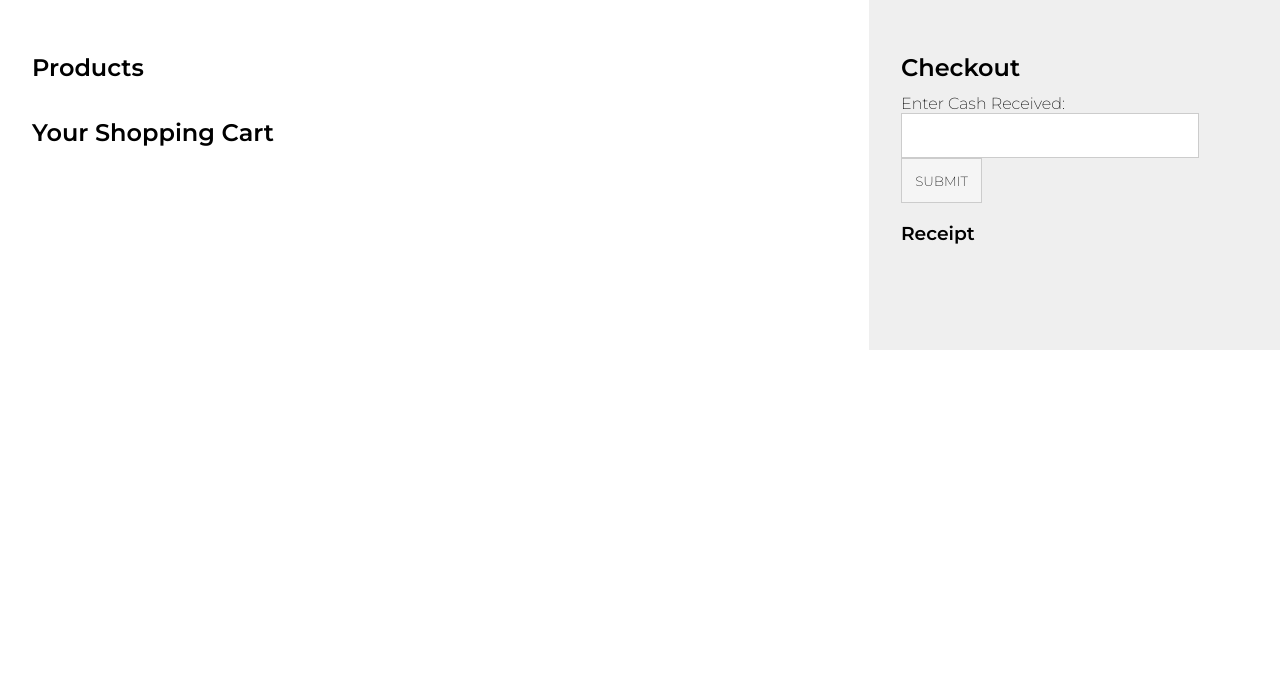
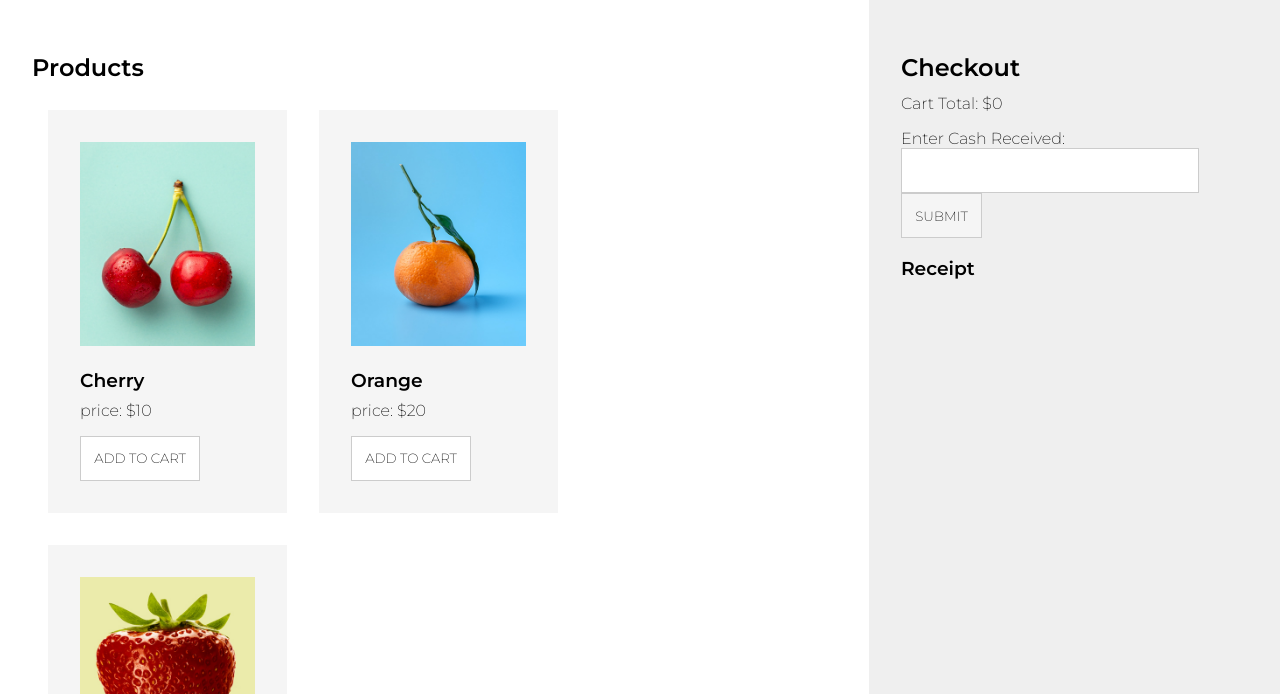
Before and after one commit to DANIDEL-dev/Building-a-sample-shopping-cart, a plain HTML site: page index.html in a window 1280 px wide. Shown: the part 106-800 px from the top of the page. Drawn offline with Linux system fonts and the light colour scheme; files whose address does not match are found by name.

Commit message:
Update index.html
added the missing file path  considering the folder format

```diff
--- a/index.html
+++ b/index.html
@@ -8,9 +8,9 @@
     <link rel="preconnect" href="https://fonts.googleapis.com">
     <link rel="preconnect" href="https://fonts.gstatic.com" crossorigin>
     <link href="https://fonts.googleapis.com/css2?family=Montserrat:wght@200;600&display=swap" rel="stylesheet">
-    <link href="assets/styles.css" rel="stylesheet">
-    <script src="assets/script.js" defer></script>
-    <script src="assets/front.js" defer></script>
+    <link href="workspace/home/src/assets/styles.css" rel="stylesheet">
+    <script src="workspace/home/src/assets/script.js" defer></script>
+    <script src="workspace/home/src/assets/front.js" defer></script>
 </head>
 <body>
     <div class="shopping-cart">
```
